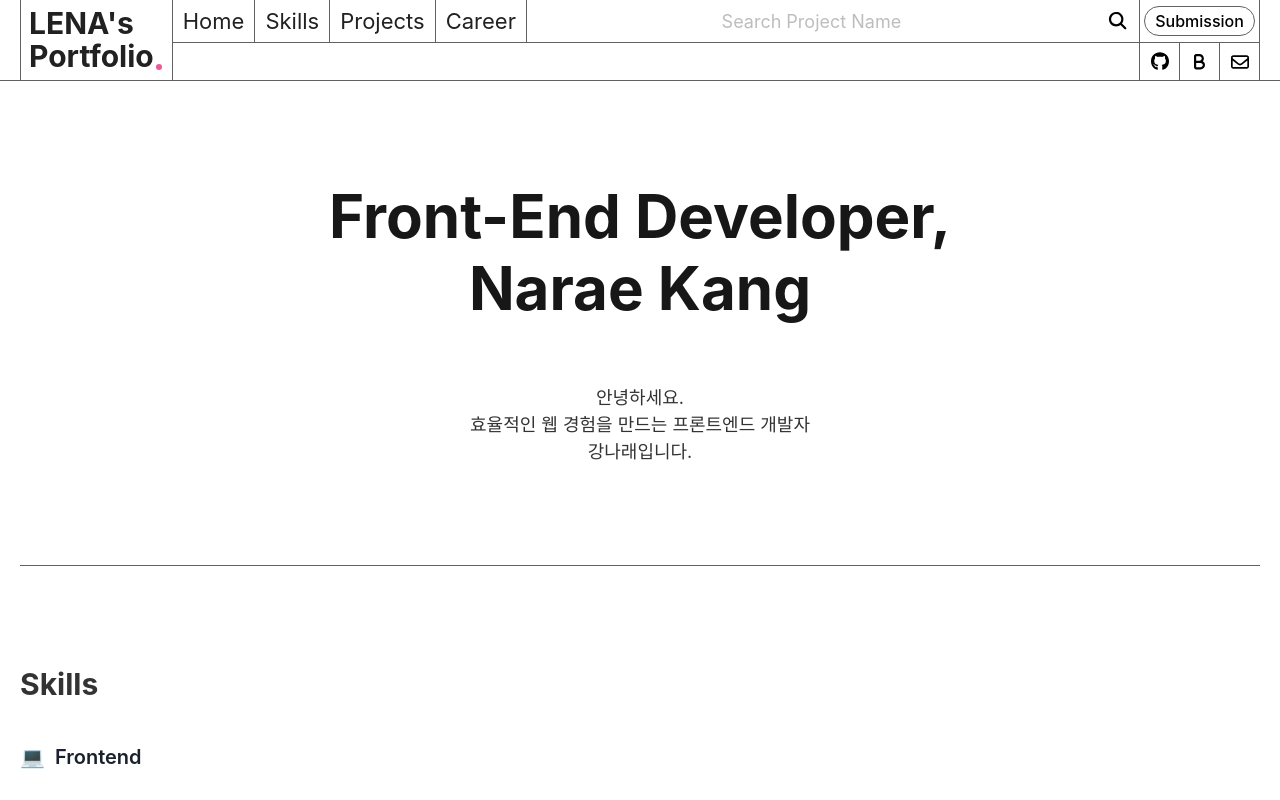
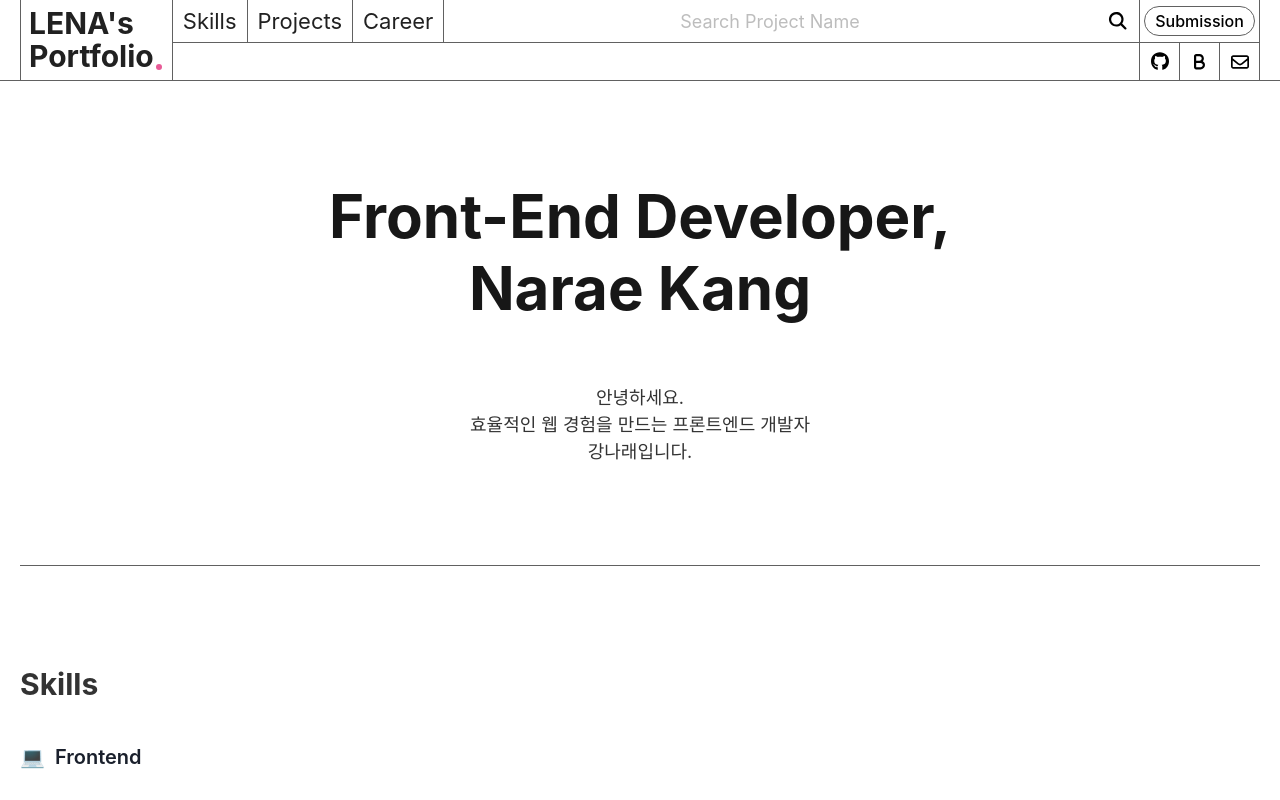
Before and after one commit to lenakang/portfolio_2025, a Next.js app: page / in a window 1280 px wide. Shown: the top 800 px of the page. Built offline with nearby package versions, Linux system fonts and the light colour scheme.

Commit message:
fix : gnb, footer

```diff
--- a/src/app/api/projects/route.ts
+++ b/src/app/api/projects/route.ts
@@ -17,7 +17,7 @@ export async function GET() {
     console.error("❌ Error fetching projects:", error);
     return NextResponse.json(
       { error: "Failed to fetch projects" },
-      { status: 500 }
+      { status: 500 },
     );
   }
 }
--- a/src/app/components/Layout/Footer/index.tsx
+++ b/src/app/components/Layout/Footer/index.tsx
@@ -1,9 +1,9 @@
 import styles from "./footer.module.scss";
 
 export default function index() {
-    return (
-        <footer className={styles.footer}>
-            <p>Copyright © 2025 Narae Kang. All Rights Reserved.</p>
-        </footer>
-    );
+  return (
+    <footer className={styles.footer}>
+      <p>Copyright © 2026 Narae Kang. All Rights Reserved.</p>
+    </footer>
+  );
 }
--- a/src/app/components/Layout/Header/NavMenu.tsx
+++ b/src/app/components/Layout/Header/NavMenu.tsx
@@ -1,7 +1,7 @@
 import scrollToSection from "@/app/lib/scrollToSection";
 import styles from "./header.module.scss";
 
-const links = ["home", "skills", "projects", "career"];
+const links = ["skills", "projects", "career"];
 
 export default function NavMenu() {
   return (
--- a/src/app/components/Layout/Main/Projects/Projects.tsx
+++ b/src/app/components/Layout/Main/Projects/Projects.tsx
@@ -14,11 +14,7 @@ export default function Projects() {
       </Container>
       <div className={styles.projects__list}>
         {Array.from({ length: 20 }, (_, i) => (
-                    <Link
-                        href="/"
-                        key={i}
-                        className={styles.projects__list_item}
-                    >
+          <Link href="/" key={i} className={styles.projects__list_item}>
             <Image
               src="/thumbnails/ooff.jpg"
               width="400"
```
Also changed, not shown: 1 other file (tests, documents, lock files or other folders). Lines whose indentation alone changed are shown as unchanged.
